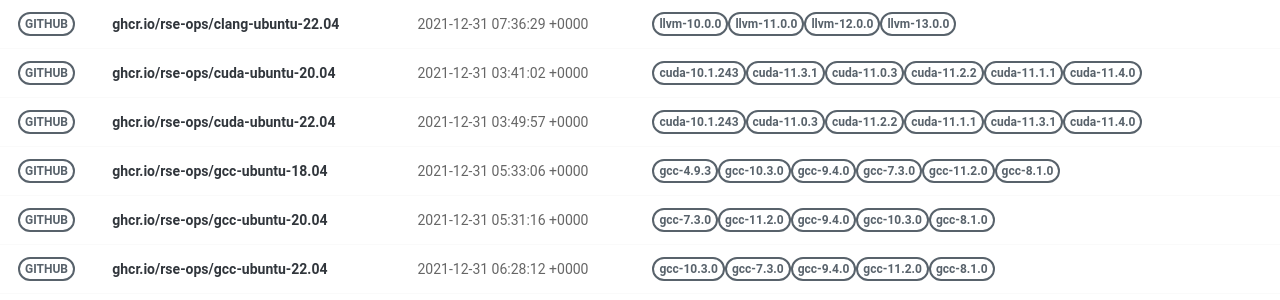
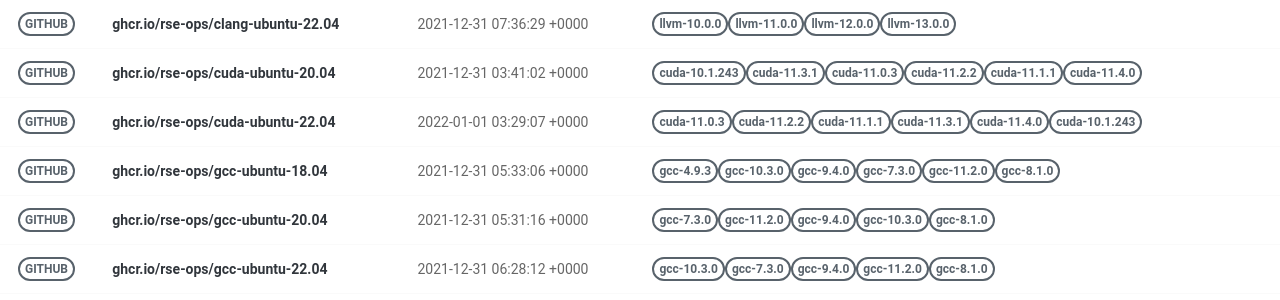
Before and after one commit to rse-ops/docker-images, a Jekyll site: the page built from pages/index.md, in a window 1280 px wide. Shown: the part 228-528 px from the top of the page. Built offline with Jekyll 4.4.1, drawn with Linux system fonts in a browser that asks for light colours; nearby versions of some CDN libraries.

Commit message:
Automated push to update library 2022-01-01

```diff
--- a/_library/ghcr.io-rse-ops-cuda-ubuntu-22.04.md
+++ b/_library/ghcr.io-rse-ops-cuda-ubuntu-22.04.md
@@ -1,14 +1,11 @@
 ---
 layout: container
 name: ghcr.io/rse-ops/cuda-ubuntu-22.04
-updated_at: 2021-12-31 03:49:57.422116
+updated_at: 2022-01-01 03:29:07.195123
 
 
 container_url: https://github.com/orgs/rse-ops/packages/container/package/cuda-ubuntu-22.04
 versions:
- - tag: cuda-10.1.243
-   dockerfile: https://github.com/rse-ops/docker-images/blob/main/ubuntu/cuda/Dockerfile
-   manifest: https://crane.ggcr.dev/manifest/ghcr.io/rse-ops/cuda-ubuntu-22.04:cuda-10.1.243
  - tag: cuda-11.0.3
    dockerfile: https://github.com/rse-ops/docker-images/blob/main/ubuntu/cuda/Dockerfile
    manifest: https://crane.ggcr.dev/manifest/ghcr.io/rse-ops/cuda-ubuntu-22.04:cuda-11.0.3
```
Also changed, not shown: other parts of _library/ghcr.io-rse-ops-cuda-ubuntu-22.04.md (+3 -0 lines).
